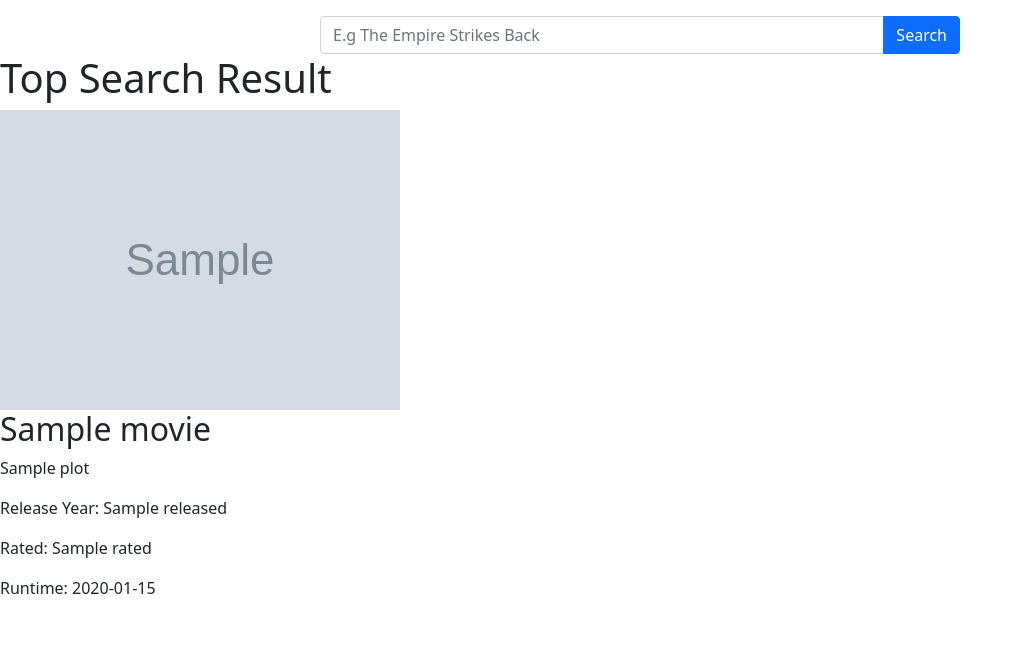
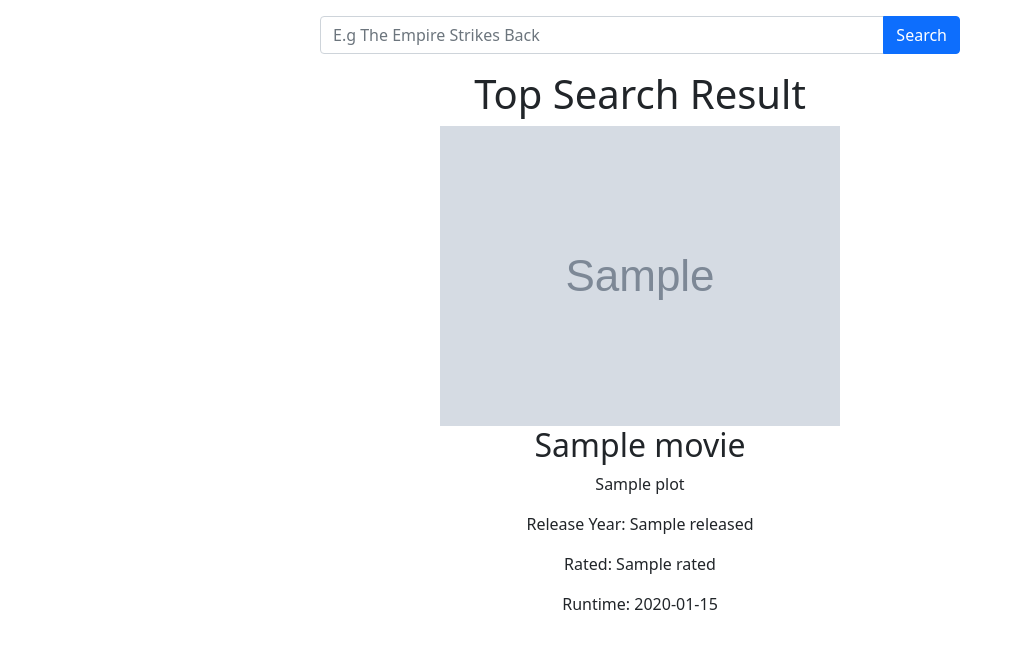
Before and after one commit to HaliTran/movie-manager, a Flask app: template final/templates/index.html in a window 1280 px wide. Shown: the part 96-745 px from the top of the page, without its empty margins (0-1023 px from the left). Run offline with Flask 3, Linux system fonts and the light colour scheme; the template is opened without the code that fills it: most values are stand-ins (such as "Sample title", 1, 10 or a date in 2020); grey boxes marked "Sample" are stand-in pictures.

Commit message:
Basic style for movie result display

```diff
--- a/final/templates/index.html
+++ b/final/templates/index.html
@@ -23,7 +23,7 @@
 				<p>Please ensure your input is correct and try again</p>
 			</div>
 		{% else %}
-			<div>
+			<div class="w-50 m-auto text-center mt-3">
 				<h1>Top Search Result</h1>
 				<img src="{{ movie.Poster }}" alt="Movie poster for {{ movie.Title }}">
 				<h2>{{ movie.Title }}</h2>
```
